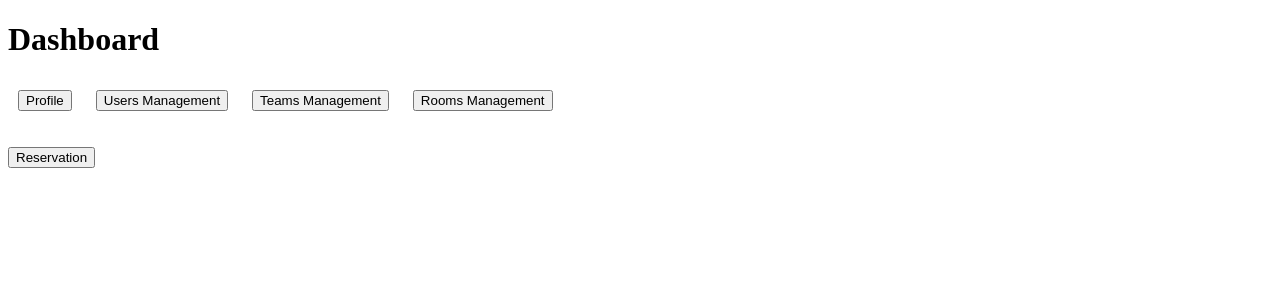
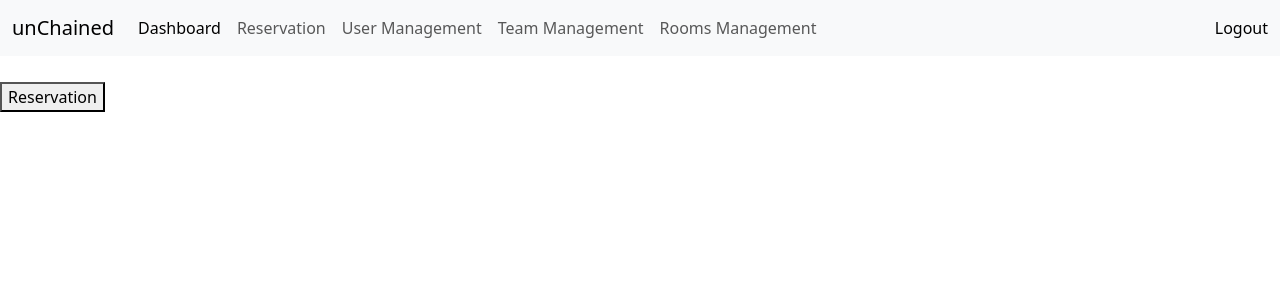
Before and after one commit to ZahraSajadi/django-bootcamp-second-project, a Django app: page / in a window 1280 px wide. Shown: the top 300 px of the page. Run offline with Django 5.2, Linux system fonts and the light colour scheme; the visitor is signed in with stand-in values (Sample User, id 1); data that the repository does not hold is empty.

Commit message:
[stag] refactor templates

```diff
--- a/templates/_base.html
+++ b/templates/_base.html
@@ -1,26 +1,24 @@
-<!DOCTYPE html>
+<!doctype html>
 <html lang="en">
 <head>
-    <meta charset="UTF-8">
+    <meta charset="utf-8">
+    <meta name="viewport" content="width=device-width, initial-scale=1">
     <title>{% block title %} {% endblock %}</title>
-    <style></style>
-    <link>
+    <link href="https://cdn.jsdelivr.net/npm/bootstrap@5.3.3/dist/css/bootstrap.min.css" rel="stylesheet"
+          integrity="sha384-QWTKZyjpPEjISv5WaRU9OFeRpok6YctnYmDr5pNlyT2bRjXh0JMhjY6hW+ALEwIH" crossorigin="anonymous">
 </head>
 <body>
-{% block body %} {% endblock %}
+{% include 'shared/menu.html' %}
 
+{% block body %}
+
+{% endblock %}
+
+<script src="https://cdn.jsdelivr.net/npm/bootstrap@5.3.3/dist/js/bootstrap.bundle.min.js"
+        integrity="sha384-YvpcrYf0tY3lHB60NNkmXc5s9fDVZLESaAA55NDzOxhy9GkcIdslK1eN7N6jIeHz"
+        crossorigin="anonymous"></script>
 <script>
-    console.log('hiii')
     {% block script %}{% endblock %}
 </script>
-
-{% block dashboard_button %}
-
-<p>
-    <button style="margin-top:10px;" onclick="location.href='{% url "index" %}'">Dashboard</button>
-</p>
-
-{% endblock dashboard_button %}
-
 </body>
 </html>
--- a/templates/index.html
+++ b/templates/index.html
@@ -1,18 +1,7 @@
 {% extends '_base.html' %}
 
-{% block title %}Dashboard{% endblock title %}
 {% block body %}
-<h1>Dashboard</h1>
-<button style="margin:10px;" onclick="location.href='{% url "users:profile" %}'">Profile</button>
-{% if perms.users.view_customuser %}
-<button style="margin:10px;" onclick="location.href='{% url "users:user_list" %}'">Users Management</button>
-{% endif %}
-{% if perms.users.view_team %}
-<button style="margin:10px;" onclick="location.href='{% url "users:team_list" %}'">Teams Management</button>
-{% endif %}
-{% if perms.reservation.view_room %}
-<button style="margin:10px;" onclick="location.href='{% url "reservation:room_list" %}'">Rooms Management</button>
-{% endif %}
+
 <ul>
     {% for reservation in object_list %}
         <p>
--- /dev/null
+++ b/templates/shared/menu.html
@@ -0,0 +1,36 @@
+<nav class="navbar navbar-expand-lg bg-body-tertiary">
+    <div class="container-fluid">
+        <a class="navbar-brand" href="{% url 'index' %}">unChained</a>
+        <button class="navbar-toggler" type="button" data-bs-toggle="collapse" data-bs-target="#navbarNavDropdown"
+                aria-controls="navbarNavDropdown" aria-expanded="false" aria-label="Toggle navigation">
+            <span class="navbar-toggler-icon"></span>
+        </button>
+        <div class="collapse navbar-collapse d-flex justify-content-between" id="navbarNavDropdown">
+            <ul class="navbar-nav">
+                <li class="nav-item">
+                    <a class="nav-link active" aria-current="page" href="{% url 'index' %}">Dashboard</a>
+                </li>
+                <li class="nav-item">
+                    <!-- todo: fill with proper url -->
+                    <a class="nav-link" href="#">Reservation</a>
+                </li>
+                <li class="nav-item">
+                    <a class="nav-link" href="{% url "users:user_list" %}">User Management</a>
+                </li>
+                <li class="nav-item">
+                    <a class="nav-link" href="{% url "users:team_list" %}">Team Management</a>
+                </li>
+                <li class="nav-item">
+                    <a class="nav-link" href="{% url "reservation:room_list" %}">Rooms Management</a>
+                </li>
+            </ul>
+            <span class="navbar-text">
+               {% if user.is_authenticated %}
+                   <a class="nav-link active" aria-current="page" href="#">Logout</a>
+               {% else %}
+                   <a class="nav-link active" aria-current="page" href="#">Sign In</a>
+               {% endif %}
+          </span>
+        </div>
+    </div>
+</nav>
```
